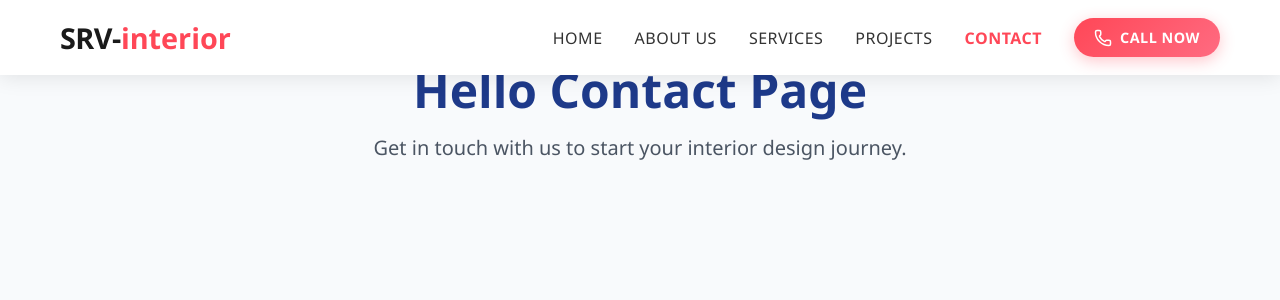
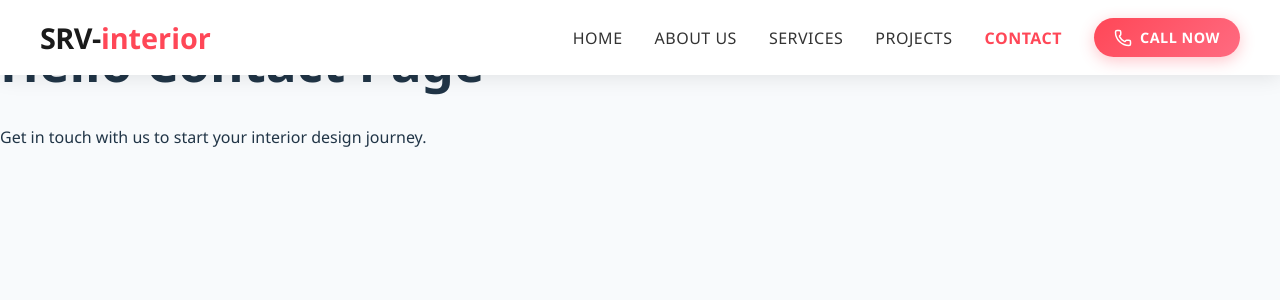
Before and after one commit to ndshaikh0791/Srv, a React (Vite) app: page /contact in a window 1280 px wide. Shown: the top 300 px of the page. Built offline with nearby package versions, Linux system fonts and the light colour scheme.

Commit message:
add margin

```diff
--- a/src/App.css
+++ b/src/App.css
@@ -1,29 +1,122 @@
-* {
-  margin: 0;
-  padding: 0;
-  box-sizing: border-box;
+/* Add to src/styles/App.css */
+
+/* Hero Section Styles */
+.hero-section {
+  height: 100vh;
+  background: linear-gradient(135deg, #667eea 0%, #764ba2 100%);
+  display: flex;
+  align-items: center;
+  justify-content: center;
+  color: white;
+  text-align: center;
+  padding: 0 20px;
 }
 
-body {
-  font-family: 'Segoe UI', Tahoma, Geneva, Verdana, sans-serif;
-  background-color: #f8fafc;
+.hero-content {
+  max-width: 800px;
+  animation: fadeInUp 1s ease;
 }
 
-.page-container {
-  max-width: 1200px;
-  margin: 2rem auto;
-  padding: 2rem;
-  text-align: center;
-  min-height: 60vh;
+.hero-title {
+  font-size: 4rem;
+  font-weight: 800;
+  margin-bottom: 1rem;
+  text-shadow: 2px 2px 4px rgba(0, 0, 0, 0.3);
 }
 
-.page-container h1 {
-  color: #1E3A8A;
-  font-size: 3rem;
-  margin-bottom: 1rem;
+.hero-subtitle {
+  font-size: 1.5rem;
+  margin-bottom: 2rem;
+  opacity: 0.9;
 }
 
-.page-container p {
-  color: #4B5563;
-  font-size: 1.25rem;
+.hero-button {
+  padding: 15px 40px;
+  background: white;
+  color: #667eea;
+  border: none;
+  border-radius: 30px;
+  font-size: 1.1rem;
+  font-weight: 600;
+  cursor: pointer;
+  transition: all 0.3s ease;
 }
+
+.hero-button:hover {
+  transform: translateY(-3px);
+  box-shadow: 0 10px 20px rgba(0, 0, 0, 0.2);
+}
+
+/* Page Sections */
+.page-section {
+  min-height: 100vh;
+  padding: 80px 20px;
+  display: flex;
+  align-items: center;
+  justify-content: center;
+  background: #f8f9fa;
+}
+
+.page-section:nth-child(even) {
+  background: #ffffff;
+}
+
+.section-content {
+  max-width: 1200px;
+  text-align: center;
+}
+
+.page-section h2 {
+  font-size: 3rem;
+  margin-bottom: 2rem;
+  color: #333;
+}
+
+.page-section p {
+  font-size: 1.2rem;
+  color: #666;
+  max-width: 600px;
+  margin: 0 auto;
+}
+
+/* Animation */
+@keyframes fadeInUp {
+  from {
+    opacity: 0;
+    transform: translateY(30px);
+  }
+  to {
+    opacity: 1;
+    transform: translateY(0);
+  }
+}
+
+/* Remove margin-top from main-content since navbar is fixed */
+.main-content {
+  margin-top: 0;
+}
+
+/* Adjust for navbar height */
+.page-section:first-of-type {
+  padding-top: 100px;
+}
+
+/* Responsive Design */
+@media screen and (max-width: 768px) {
+  .hero-title {
+    font-size: 2.5rem;
+  }
+
+  .hero-subtitle {
+    font-size: 1.2rem;
+  }
+
+  .page-section h2 {
+    font-size: 2rem;
+  }
+
+  .hero-button {
+    padding: 12px 30px;
+    font-size: 1rem;
+  }
+}
--- a/src/styles/About.css
+++ b/src/styles/About.css
@@ -1,5 +1,6 @@
 .about-page {
   width: 100%;
+  margin-top: 70px;
 }
 
 /* Hero Section */
```
